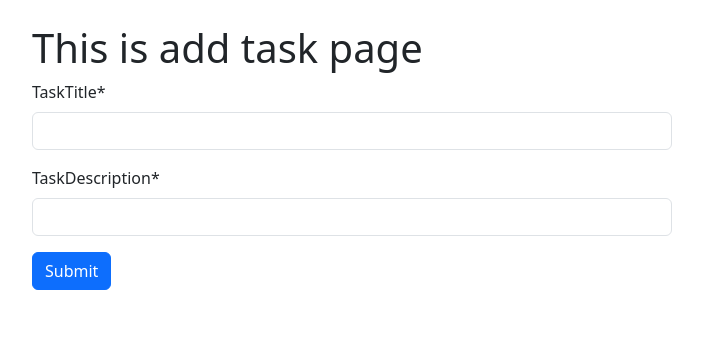
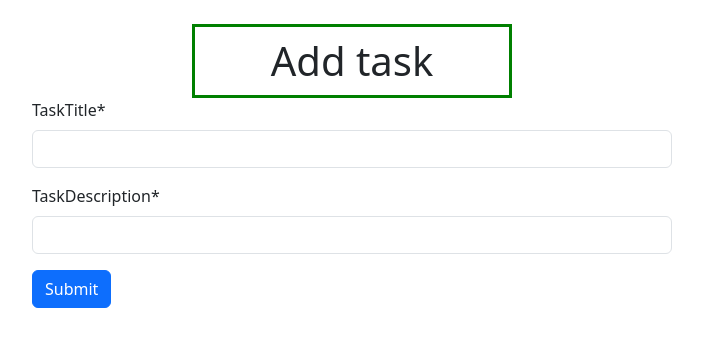
Before and after one commit to GearHead87/Django-to-do-list, a Django app: page /add_task/ in a window 1280 px wide. Shown: the part 56-403 px from the top of the page, without its empty margins (288-991 px from the left). Run offline with Django 4.2, Linux system fonts and the light colour scheme; some libraries are stand-ins or nearby versions.

Commit message:
Add files via upload

```diff
--- a/to_do_list_project/first_app/templates/add_task.html
+++ b/to_do_list_project/first_app/templates/add_task.html
@@ -5,7 +5,7 @@
 {%block content%}
 <div style="width:50%; margin:auto; ">
 
-    <h1>This is add task page</h1>
+    <h1 style="text-align:center;width: 50%;margin: auto; border: 3px solid green; padding: 10px;">Add task</h1>
     <form method="post">
         {%csrf_token%}
         {{form|crispy}}
```
